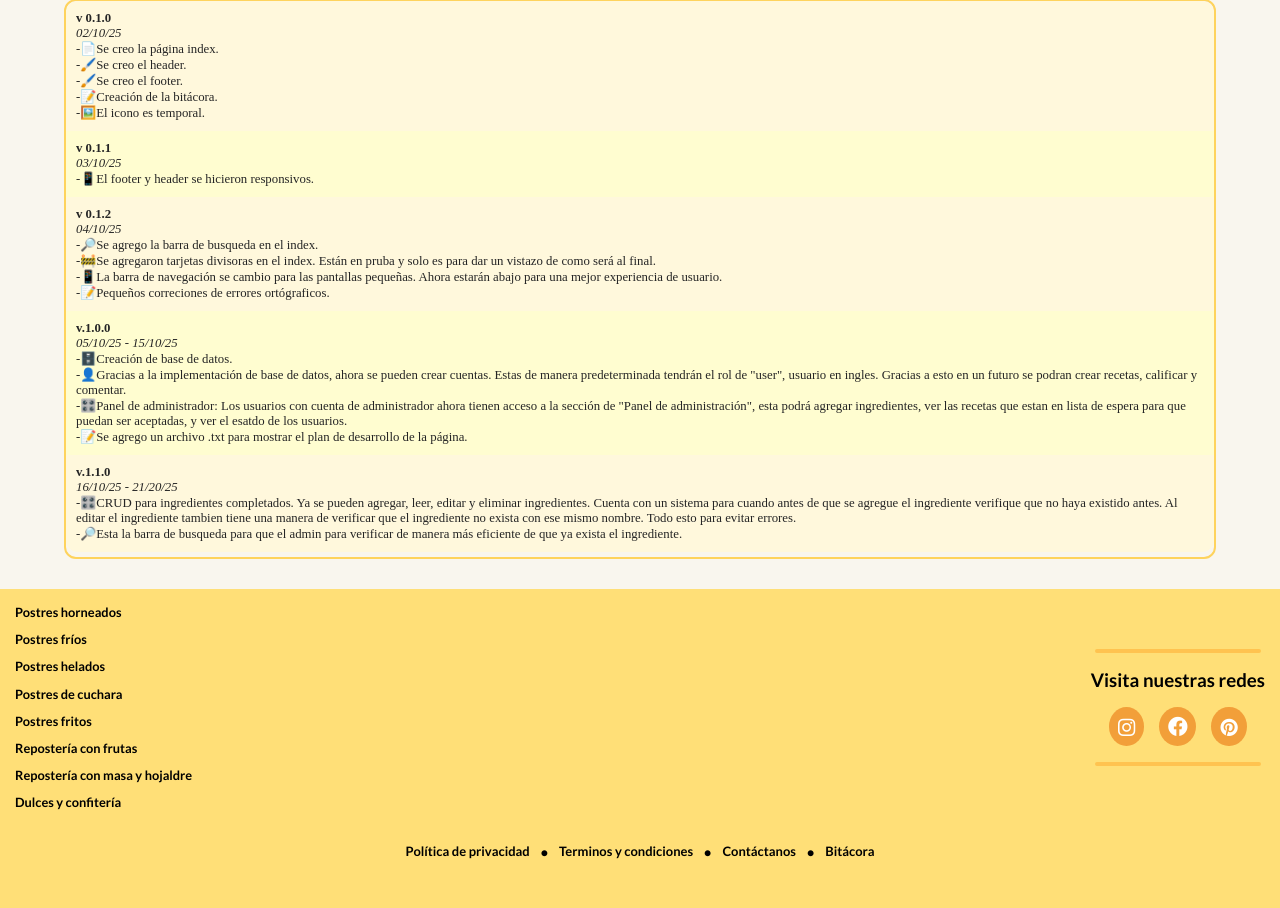
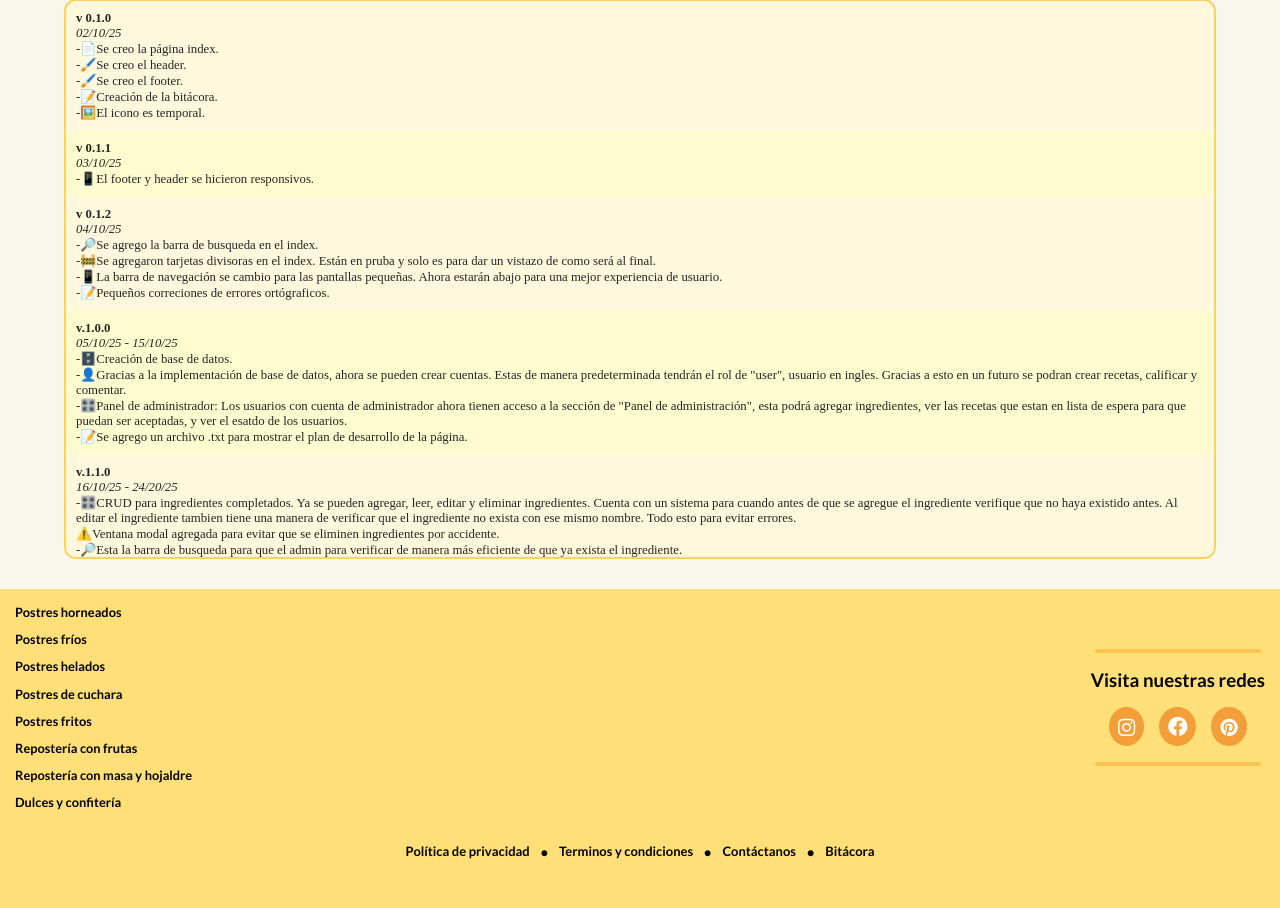
Before and after one commit to Atzel9/Vainilla, a PHP site: page /bitacora.php in a window 1280 px wide. Shown: the part 125-1033 px from the top of the page. Run offline with PHP 8.4, Linux system fonts and the light colour scheme; some web fonts are replaced.

Commit message:
Registro bitácora

```diff
--- a/bitacora.php
+++ b/bitacora.php
@@ -78,9 +78,10 @@ $nombre_usuario = $_SESSION["usuario_nombre"] ?? null;
             </div>
             <div class="cambio">
                 <h2 class="version">v.1.1.0</h2>
-                <h2 class="fecha">16/10/25 - 21/20/25</h2>
+                <h2 class="fecha">16/10/25 - 24/20/25</h2>
                 <ul class="ul">
                     <li class="li">🎛️CRUD para ingredientes completados. Ya se pueden agregar, leer, editar y eliminar ingredientes. Cuenta con un sistema para cuando antes de que se agregue el ingrediente verifique que no haya existido antes. Al editar el ingrediente tambien tiene una manera de verificar que el ingrediente no exista con ese mismo nombre. Todo esto para evitar errores.</li>
+                    <li>⚠️Ventana modal agregada para evitar que se eliminen ingredientes por accidente.</li>
                     <li class="li">🔎Esta la barra de busqueda para que el admin para verificar de manera más eficiente de que ya exista el ingrediente.</li>
                 </ul>
             </div>
```
